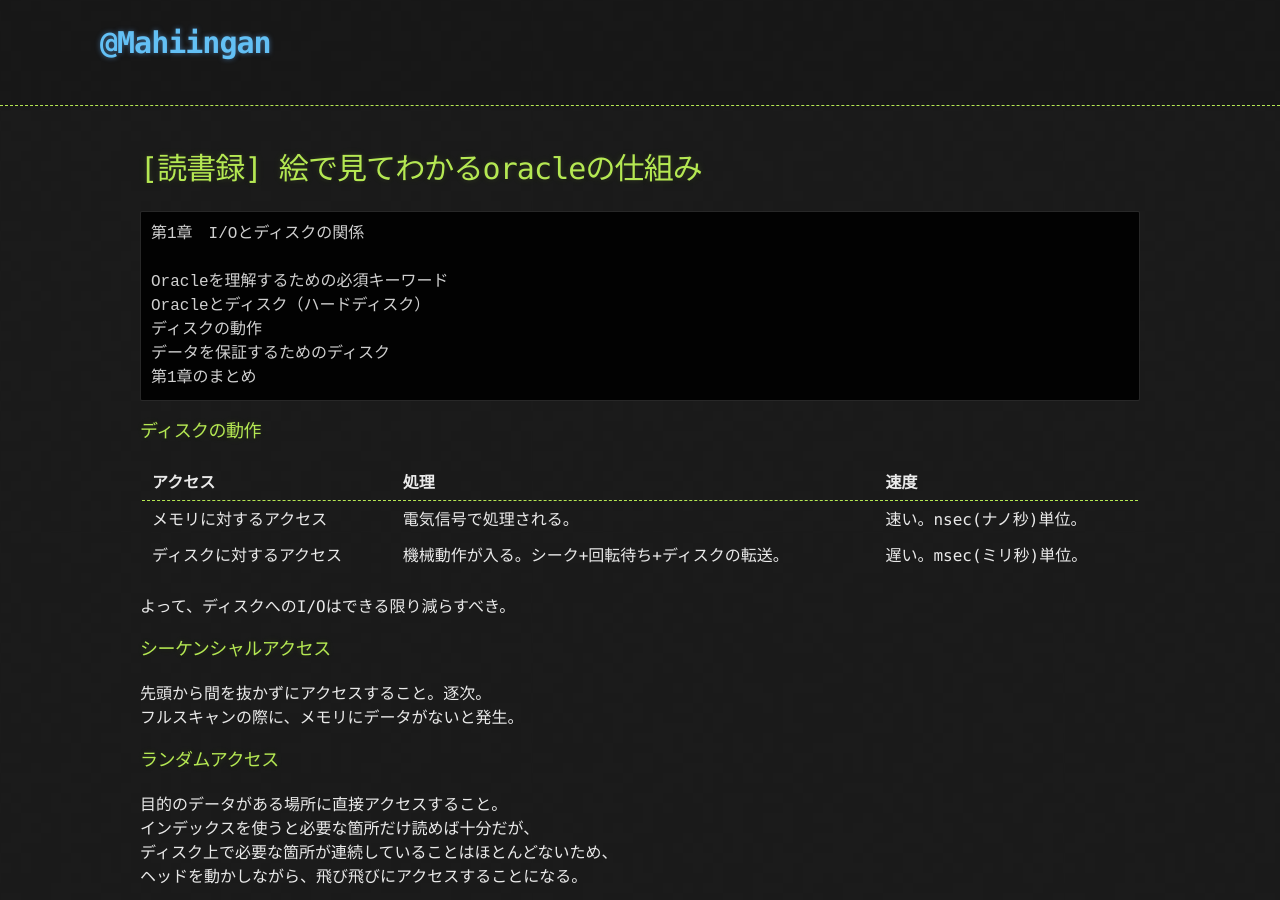
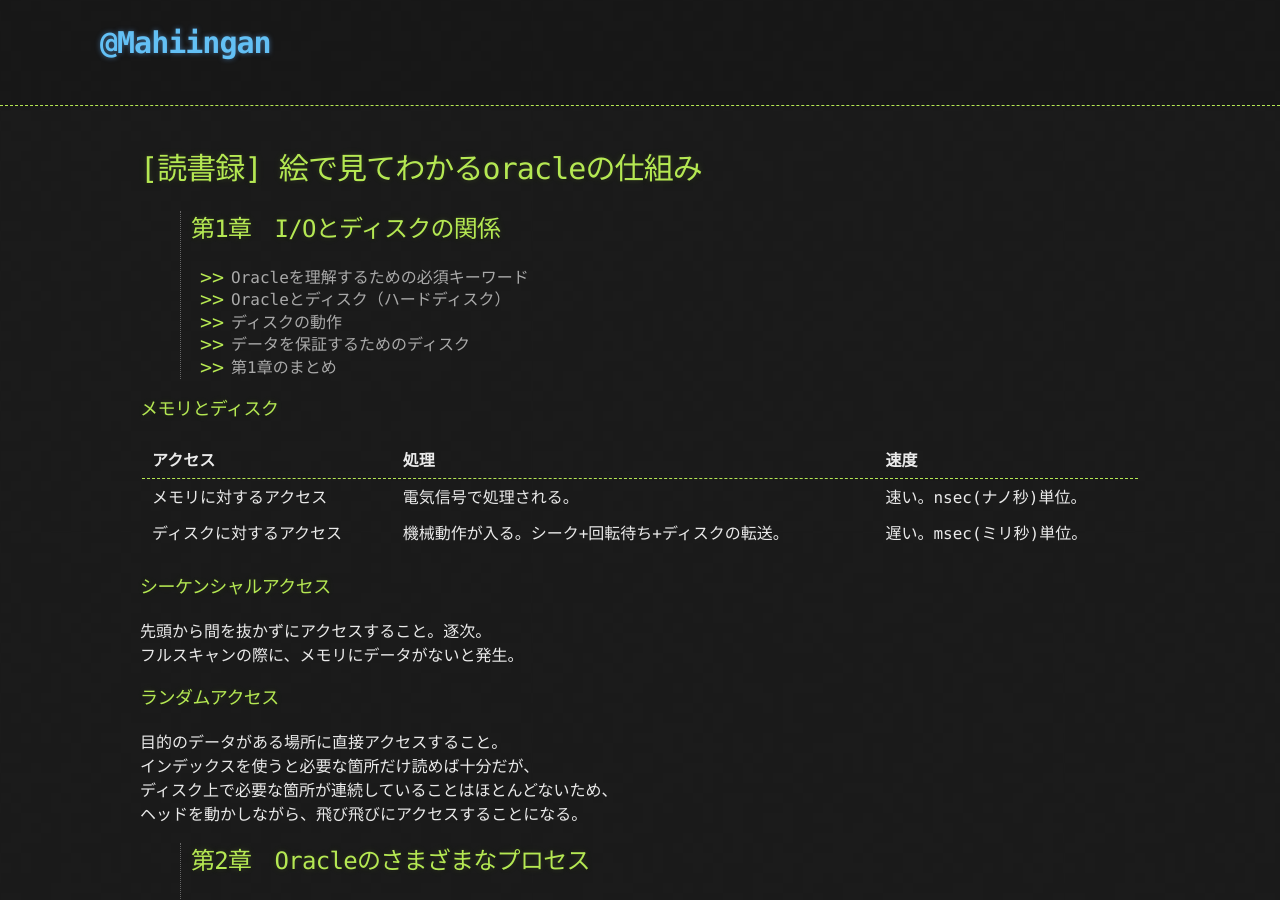
Before and after one commit to Mahiingan/Mahiingan.github.io, a Jekyll site: the page built from docs/readinglog/picture_by_look_at_understand_oracle_mechanism.md, in a window 1280 px wide and 900 px high. Built offline with Jekyll 4.4.1, drawn with Linux system fonts in a browser that asks for light colours; our own code applies the rules of GitHub Pages for plain Markdown files.

Commit message:
Update picture_by_look_at_understand_oracle_mechanism.md

````diff
--- a/docs/readinglog/picture_by_look_at_understand_oracle_mechanism.md
+++ b/docs/readinglog/picture_by_look_at_understand_oracle_mechanism.md
@@ -5,24 +5,20 @@ title: [読書録] 絵で見てわかるoracleの仕組み
 
 # [読書録] 絵で見てわかるoracleの仕組み
 
-```
-第1章　I/Oとディスクの関係
+> ## 第1章　I/Oとディスクの関係
+>
+> - Oracleを理解するための必須キーワード
+> - Oracleとディスク（ハードディスク）
+> - ディスクの動作
+> - データを保証するためのディスク
+> - 第1章のまとめ
 
-Oracleを理解するための必須キーワード
-Oracleとディスク（ハードディスク）
-ディスクの動作
-データを保証するためのディスク
-第1章のまとめ
-```
-
-### ディスクの動作
+### メモリとディスク
 
 |アクセス|処理|速度|
 |---|---|---|
 |メモリに対するアクセス|電気信号で処理される。|速い。nsec(ナノ秒)単位。|
 |ディスクに対するアクセス|機械動作が入る。シーク+回転待ち+ディスクの転送。|遅い。msec(ミリ秒)単位。|
-
-よって、ディスクへのI/Oはできる限り減らすべき。
 
 ### シーケンシャルアクセス
 先頭から間を抜かずにアクセスすること。逐次。
````
